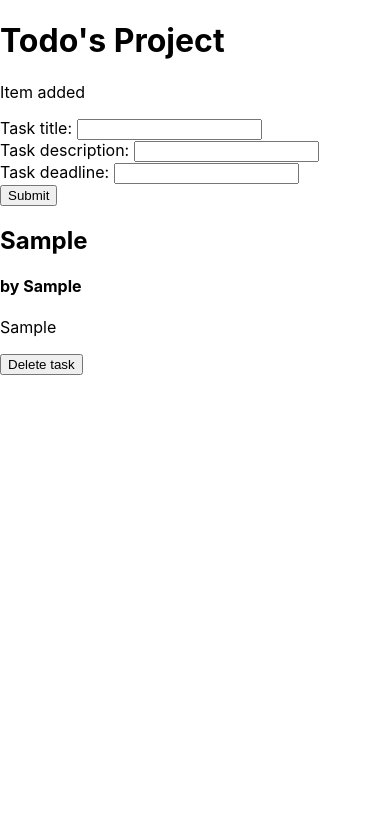
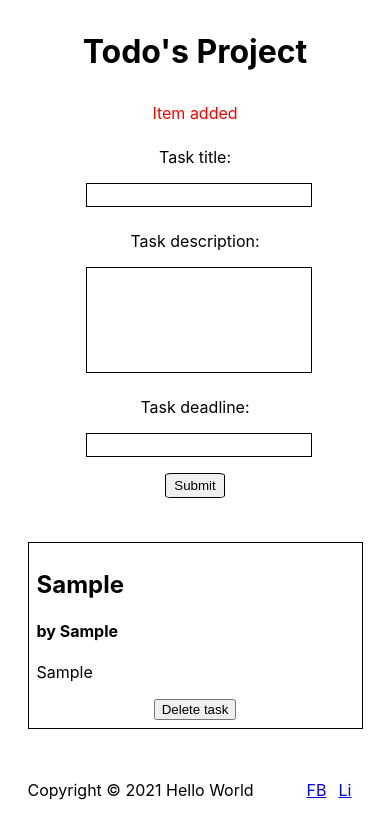
Before and after one commit to yh-sg/todoPrac, a React (Create React App) app in the folder frontend/: page / in a window 390 px wide. Both pictures are taken after typing "Sample", "Sample", "Sample" into the empty fields and a click on the button "Submit". Shown: the top 838 px of the page. Built offline with nearby package versions, Linux system fonts and the light colour scheme; no server answers.

Commit message:
Added css to todos form

```diff
--- a/frontend/public/index.html
+++ b/frontend/public/index.html
@@ -24,6 +24,7 @@
       work correctly both with client-side routing and a non-root public URL.
       Learn how to configure a non-root public URL by running `npm run build`.
     -->
+
     <title>React App</title>
   </head>
   <body>
--- a/frontend/src/index.css
+++ b/frontend/src/index.css
@@ -1,13 +1,170 @@
 body {
   margin: 0;
-  font-family: -apple-system, BlinkMacSystemFont, 'Segoe UI', 'Roboto', 'Oxygen',
-    'Ubuntu', 'Cantarell', 'Fira Sans', 'Droid Sans', 'Helvetica Neue',
+  font-family: -apple-system, BlinkMacSystemFont, "Segoe UI", "Roboto", "Oxygen",
+    "Ubuntu", "Cantarell", "Fira Sans", "Droid Sans", "Helvetica Neue",
     sans-serif;
   -webkit-font-smoothing: antialiased;
   -moz-osx-font-smoothing: grayscale;
 }
 
 code {
-  font-family: source-code-pro, Menlo, Monaco, Consolas, 'Courier New',
+  font-family: source-code-pro, Menlo, Monaco, Consolas, "Courier New",
     monospace;
 }
+
+h1 {
+  text-align: center;
+  margin: auto;
+  padding: 2rem;
+}
+
+.modal p {
+  text-align: center;
+  margin: auto;
+  color: red;
+}
+
+.container {
+  width: 70%;
+  margin: auto;
+}
+
+form {
+  width: 100%;
+  text-align: center;
+}
+
+form div {
+  display: flex;
+  justify-content: flex-end;
+}
+
+form label {
+  width: 20%;
+  text-align: right;
+  padding: 0.5rem;
+}
+
+form input {
+  width: 80%;
+  height: 20px;
+  border: 0.25px solid black;
+  margin: 0.5rem 0 0 0.5rem;
+}
+
+form textarea {
+  resize: none;
+  width: 80%;
+  height: 100px;
+  border: 0.25px solid black;
+  margin: 0.5rem 0 0 0.5rem;
+}
+
+form button {
+  border: 0.25px solid black;
+  border-radius: 10%;
+  margin: 1rem auto;
+  padding: 0.25rem 0.5rem;
+}
+
+.tasks-list {
+  display: flex;
+  flex-wrap: wrap;
+  justify-content: center;
+  margin: 5%;
+}
+
+.task {
+  text-align: center;
+  width: 30%;
+  border: 1px solid black;
+  margin: 0.25rem;
+  padding: 0.5rem;
+}
+
+.task h2,
+h4,
+p {
+  text-align: left;
+}
+
+footer {
+  display: flex;
+  justify-content: space-between;
+  align-items: center;
+  margin: 0 5% 0 5%;
+}
+
+footer div {
+  margin: 0.5rem;
+}
+
+.links {
+  display: inline-block;
+  margin: 0 0.5rem;
+  width: 1rem;
+  height: 1rem;
+}
+
+@media (max-width: 960px) {
+  .container {
+    text-align: center;
+    width: 60%;
+  }
+
+  form {
+    text-align: center;
+    width: 100%;
+  }
+
+  form div {
+    margin-top: 1rem;
+    display: flex;
+    flex-direction: column;
+    justify-content: center;
+  }
+
+  form label {
+    padding-right: 0.5rem;
+    width: auto;
+    text-align: center;
+  }
+
+  form input {
+    width: auto;
+    height: 20px;
+    border: 0.5px solid black;
+  }
+
+  form textarea {
+    resize: none;
+    border: 0.5px solid black;
+    width: auto;
+    height: 100px;
+  }
+
+  .task {
+    text-align: center;
+    width: 45%;
+    border: 1px solid black;
+    margin: 0.5rem;
+    padding: 0.5rem;
+  }
+}
+
+@media (max-width: 768px) {
+  form textarea {
+    resize: none;
+    border: 0.5px solid black;
+    width: auto;
+    height: 100px;
+  }
+
+  .task {
+    text-align: center;
+    width: 100%;
+    border: 1px solid black;
+    margin: 0.5rem;
+    padding: 0.5rem;
+  }
+}
--- a/frontend/src/todo/Modal.js
+++ b/frontend/src/todo/Modal.js
@@ -8,7 +8,7 @@ const Modal = ({closeModal, modalContent}) => {
     },[])
 
     return (
-        <div>
+        <div className="modal">
             <p>{modalContent}</p>
         </div>
     )
--- a/frontend/src/todo/TaskList.js
+++ b/frontend/src/todo/TaskList.js
@@ -6,7 +6,7 @@ const TaskList = ({state, dispatch}) => {
             {
                 state.map(task => {
                     return(
-                        <div key={task.id}>
+                        <div className="task" key={task.id}>
                             <h2>{task.title}</h2>
                             <h4>by {task.deadline}</h4>
                             <p>{task.description}</p>
--- a/frontend/src/todo/TodoForm.js
+++ b/frontend/src/todo/TodoForm.js
@@ -47,6 +47,7 @@ const TodoForm = () => {
     return (
         <>
             <h1>Todo's Project</h1>
+            <div className="container">
                 {state.modalDisplay && <Modal closeModal={() => dispatch({type:'CLOSE_MODAL'})} modalContent={state.modalContent}/>}
                 <form onSubmit={handleSubmit}>
                     <div>
@@ -58,9 +59,10 @@ const TodoForm = () => {
                             onChange={handleChange}/>
                     </div>
                     <div>
-                    <label htmlFor="taskDescription">Task description: </label>
-                    <input
+                        <label htmlFor="taskDescription" className="description-label">Task description: </label>
+                        <textarea
                             type="text"
+                            className="description"
                             name="description"
                             value={task.description}
                             onChange={handleChange}/>
@@ -73,9 +75,21 @@ const TodoForm = () => {
                             value={task.deadline}
                             onChange={handleChange}/>
                     </div>
-                <button type="submit">Submit</button>
+                    <button type="submit" className="btn">Submit</button>
                 </form>
+            </div>
+            <div className="tasks-list">
                 <TaskList state={state.tasksList} dispatch={dispatch}/>
+            </div>
+            <footer>
+                <div>
+                    <p>Copyright © 2021 Hello World</p>
+                </div>
+                <div>
+                    <a className="links" href="https:/www.facebook.com" target="_blank">FB </a>
+                    <a className="links" href="https:/www.LinkedIn.com" target="_blank">Li </a>
+                </div>
+            </footer>
         </>
     );
 }
--- a/frontend/src/todo/reducer.js
+++ b/frontend/src/todo/reducer.js
@@ -14,8 +14,10 @@ const reducer = (state, action) => {
                     };
 
         case 'REMOVE_TASK':
-            console.log('Task removed');
-            return state.filter(task => task.id !== action.payload);
+            return {
+                    ...state,
+                    tasksList: state.tasksList.filter(task => task.id !== action.payload)
+                   }
 
         case 'MISSING_INPUT':
             console.log('Missing input');
```
Lines whose indentation alone changed are shown as unchanged.
